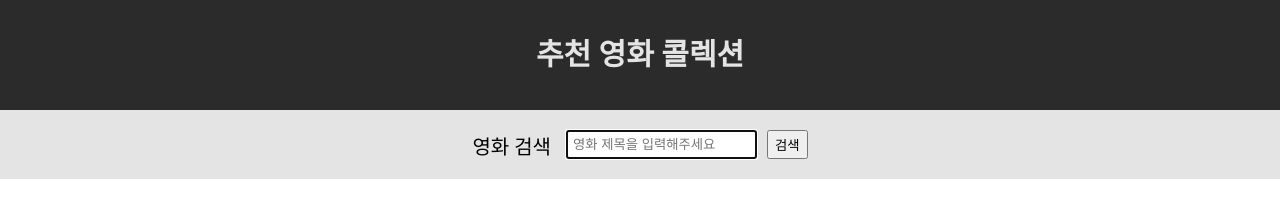
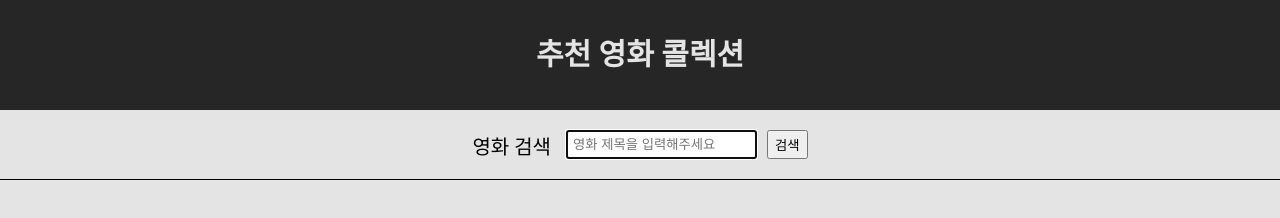
Before and after one commit to ohos46419/movie_search, a plain HTML site: page index.html in a window 1280 px wide. Drawn offline with Linux system fonts and the light colour scheme; no server answers.

Commit message:
css완성

```diff
--- a/style/style.css
+++ b/style/style.css
@@ -1,5 +1,5 @@
 body {
-  background-color: ;
+  background-color: #e4e4e4;
 }
 
 header {
@@ -16,7 +16,7 @@ form {
   display: flex;
   justify-content: center;
   font-size: 20px;
-  /* border-bottom: 1px solid black; cardlist완성하고 조정 */
+  border-bottom: 1px solid black;
   background-color: #e4e4e4;
 }
 
```
